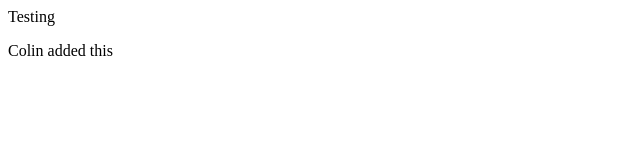
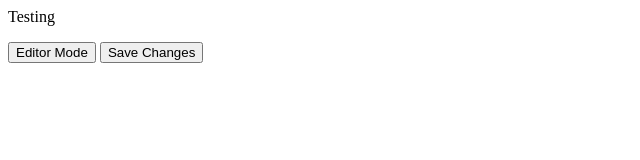
Before and after one commit to DakotaNeaman/SpragueDoGood, a plain HTML site: page index.html in a window 1280 px wide. Shown: the whole page, without its empty margins (0-640 px from the left). Drawn offline with Linux system fonts and the light colour scheme.

Commit message:
Add buttons for firebase testings

```diff
--- a/index.html
+++ b/index.html
@@ -1,6 +1,7 @@
 <html>
   <body>
     <p>Testing</p>
-    <p>Colin added this</p>
+    <button id="editor_button">Editor Mode</button>
+    <button id="save_changes_button">Save Changes</button>
   </body>
 </html>
```
